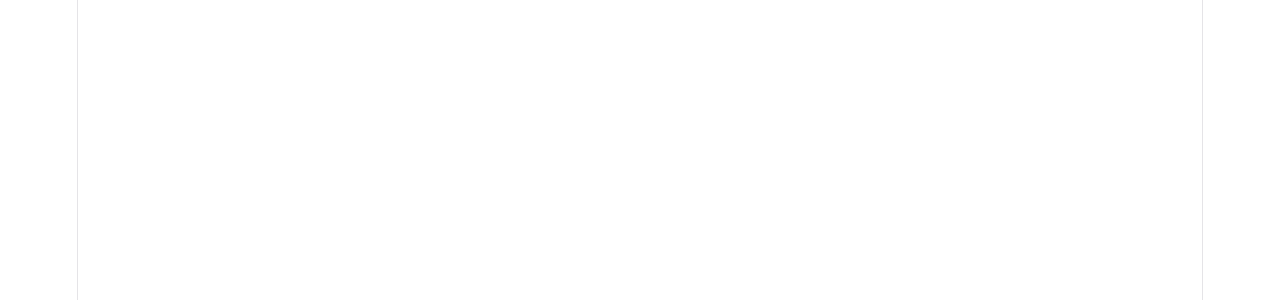
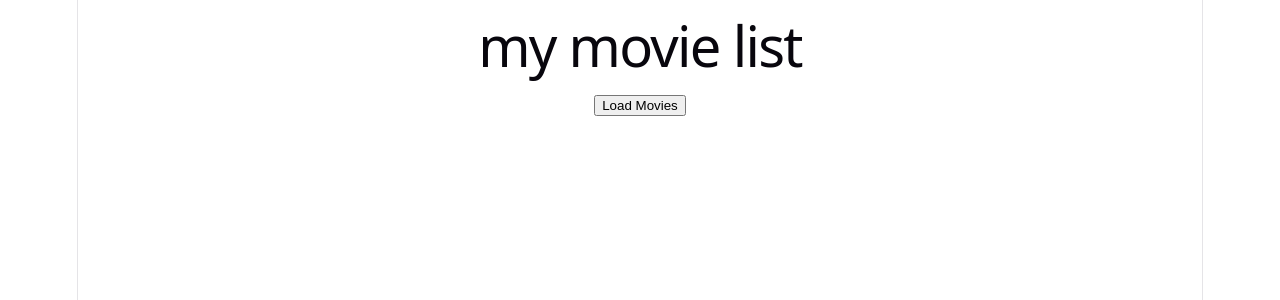
Before and after one commit to suhaas3/react-code-practice, a React (Vite) app: page / in a window 1280 px wide. Shown: the top 300 px of the page. Built offline with nearby package versions, Linux system fonts and the light colour scheme.

Commit message:
Building a Movie List in React

```diff
--- a/src/App.jsx
+++ b/src/App.jsx
@@ -1,6 +1,7 @@
 
 import ProductCard from './Components/AmazonExample/ProductCard'
 import ApisInReact from './Components/ApisInReact/ApisInReact'
+import MovieList from './Components/ApisInReact/MovieList'
 import EventsInReact from './Components/EventsInReact/EventsInReact'
 import MovieData from './Components/MovieData'
 import ReactHooks from './Components/StateExamples/ReactHooks'
@@ -17,7 +18,9 @@ function App() {
 
       {/* <EventsInReact/> */}
 
-      <ApisInReact/>
+      {/* <ApisInReact/> */}
+
+      <MovieList/>
     </>
   )
 }
--- a/src/Components/ApisInReact/ApisInReact.jsx
+++ b/src/Components/ApisInReact/ApisInReact.jsx
@@ -2,8 +2,8 @@ import React, { useEffect, useState } from "react";
 import axios from "axios";
 
 function ApisInReact() {
-  // const [movies, setMovies] = useState([]);
-  // const [loading, setLoading] = useState(false);
+  const [movies, setMovies] = useState([]);
+  const [loading, setLoading] = useState(false);
 
   // // Fetch with Promise constructor
   // const fetchMoviesPromise = async () => {
@@ -58,6 +58,37 @@ function ApisInReact() {
   // useEffect(() => {
   //   practicePromise()
   // }, [])
+
+
+  // Fetch with Axios from mock API
+  const fetchMoviesAxios = async () => {
+    setLoading(true);
+    try {
+      const response = await axios.get("https://jsonplaceholder.typicode.com/postslllllllll?_limit=2");
+      // const movieData = response.data.map((post) => ({
+      //   id: post.id,
+      //   title: post.title,
+      // }));
+      setMovies(response.data);
+      console.log(response.data,"inside functionnnnnnn")
+      setLoading(false);
+    } catch (error) {
+      console.error("Axios error:", error);
+    }
+  };
+
+  useEffect(() =>{
+    fetchMoviesAxios()
+  },[])
+
+    if (loading) {
+    return <h2>Loading...</h2>;
+  }
+
+
+
+
+
   return (
     <>
       {/* <h1>{movies}</h1>
@@ -66,6 +97,13 @@ function ApisInReact() {
       {marks}
       {result} */}
 
+{movies.length > 0 && movies.map((movie, index) => {
+  return (
+    <>
+    <h1 key={index}>{movie.title}</h1>
+    </>
+  )
+})}
 
     </>
   )
--- /dev/null
+++ b/src/Components/ApisInReact/MovieList.jsx
@@ -0,0 +1,68 @@
+import React, { useState } from 'react'
+
+export default function MovieList() {
+
+  const [movies, setMovies] = useState([]);
+  const [isLoading, setIsLoading] = useState(false)
+  const [showTimes, setShowtimes] = useState({});
+
+  const loadMovies = () => {
+    setIsLoading(true)
+    setTimeout(() => {
+        const sampleMovies = [
+      {id:1,title:"avengers"},
+      {id:2, title:"titanic"}
+    ]
+
+    setMovies(sampleMovies);
+    setIsLoading(false);
+    },5000)
+
+  }
+
+  const loadShowTimed = (movieId) => {
+    setIsLoading(true)
+
+    const sampleShowTimes = [
+      "10:00 AM",
+      "2:00 PM",
+      "6:00 PM"
+    ]
+
+    setShowtimes(prev => ({
+      ...prev,
+      [movieId]: sampleShowTimes
+    }))
+
+    setIsLoading(false)
+  }
+
+  console.log(showTimes,"show timessssss")
+  return (
+    <div>
+      <h1>my movie list </h1>
+      <button onClick={loadMovies}>{isLoading ? "Loading..." : "Load Movies"}</button>
+
+      {movies.length > 0 && movies.map(movie => {
+        return (
+        <>
+        <li key={movie.id}>{movie.title}</li>
+
+            <button onClick={() => loadShowTimed(movie.id)}>show times</button>
+
+            {showTimes[movie.id] && (
+              <ul>
+                {showTimes[movie.id].map((time, index) => {
+                  return (
+                  <li key={index}>{time}</li>
+                  )
+                })}
+              </ul>
+            )}
+
+   </>
+        )
+      })}
+    </div>
+  )
+}
```
